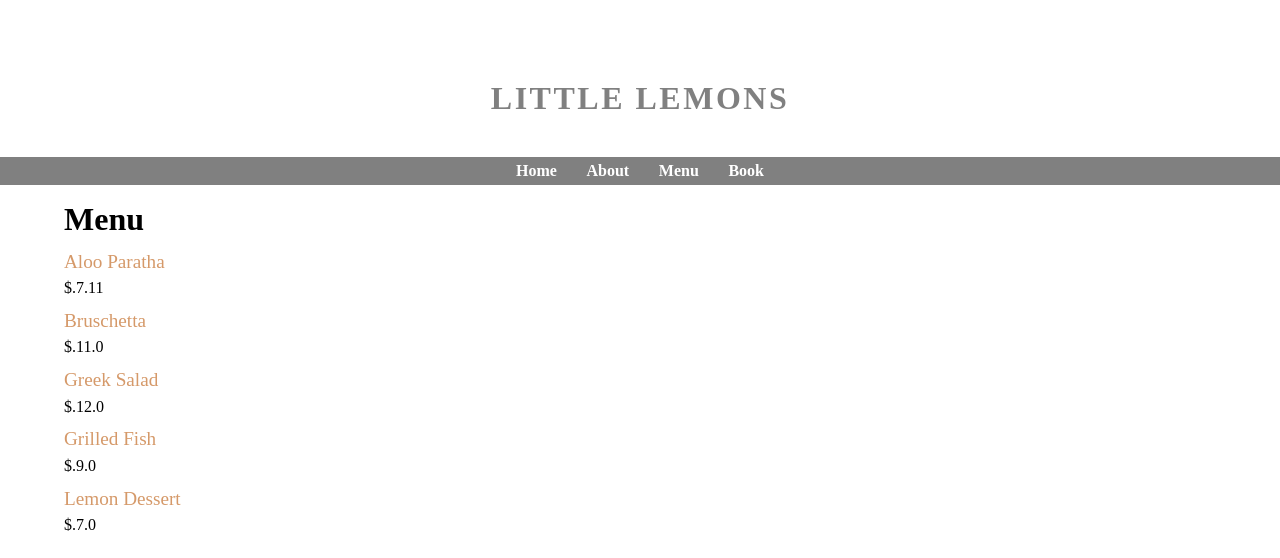
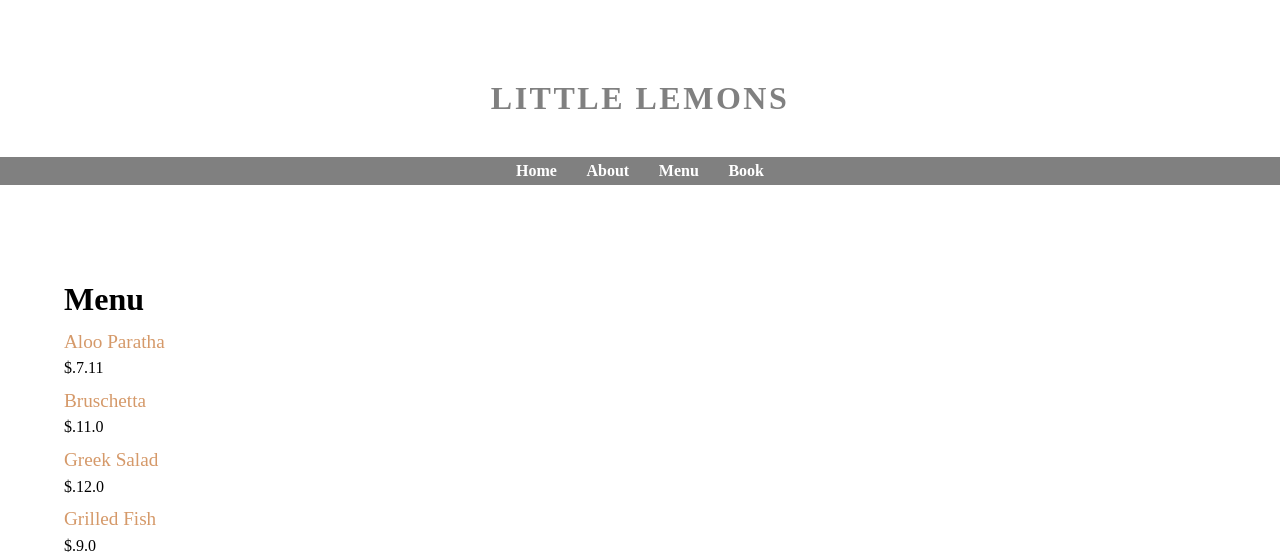
Before and after one commit to Anshuk-Mishra/Little-Lemons, a Django app: page /menu/ in a window 1280 px wide. Shown: the top 558 px of the page. Run offline with Django 4.2, Linux system fonts and the light colour scheme; data comes from the database, SQL or seed files in the repository.

Commit message:
Version 1.7

```diff
--- a/app/static/menu.css
+++ b/app/static/menu.css
@@ -10,6 +10,7 @@
 }
 #head{
     padding: 0vw 0vw 0vw 5vw;
+    padding-top: 10vh;
 }
 .card{
     padding: 1vw 0vw 0.5vw 5vw;
```
